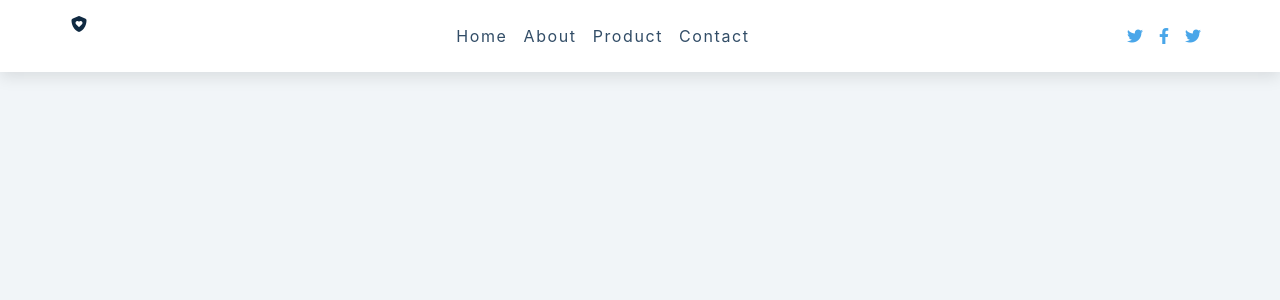
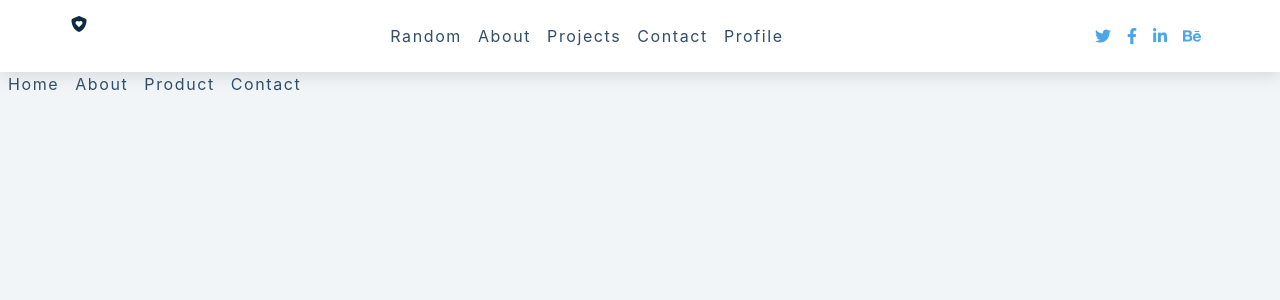
Before and after one commit to HemantKhinchiProjects/react-11-navbar, a React (Create React App) app: page / in a window 1280 px wide. Shown: the top 300 px of the page. Built offline with nearby package versions, Linux system fonts and the light colour scheme.

Commit message:
2 files modified, 1 added

```diff
--- a/src/App.js
+++ b/src/App.js
@@ -1,10 +1,12 @@
 import React from 'react';
 import './style.css';
 import Navbar from './Component/Navbar';
+import Sidebar from './Component/Sidebar';
 export default function App() {
   return (
     <>
       <Navbar />
+      <Sidebar />
     </>
   );
 }
--- a/src/Component/Navbar.js
+++ b/src/Component/Navbar.js
@@ -1,5 +1,5 @@
 import React from 'react';
-import Sidebar from './Sidebar';
+import { links, social } from './data';
 const Navbar = () => {
   return (
     <nav>
@@ -10,23 +10,27 @@ const Navbar = () => {
             <i class="fa-solid fa-bars"></i>
           </button>
         </div>
-        <Sidebar />
+        <div className="links-container show-container">
+          <ul className="links">
+            {links.map((links) => {
+              const { id, url, text } = links;
+              return (
+                <li key={id}>
+                  <a href={url}>{text}</a>
+                </li>
+              );
+            })}
+          </ul>
+        </div>
         <ul className="social-icons">
-          <li>
-            <a href="https:www.twitter.com">
-              <i class="fa-brands fa-twitter"></i>
-            </a>
-          </li>
-          <li>
-            <a href="https:www.facebook.com">
-              <i class="fa-brands fa-facebook-f"></i>
-            </a>
-          </li>
-          <li>
-            <a href="https:www.twitter.com">
-              <i class="fa-brands fa-twitter"></i>
-            </a>
-          </li>
+          {social.map((sociallinks) => {
+            const { id, url, icon } = sociallinks;
+            return (
+              <li key={id}>
+                <a href={url}>{icon}</a>
+              </li>
+            );
+          })}
         </ul>
       </div>
     </nav>
--- /dev/null
+++ b/src/Component/data.js
@@ -0,0 +1,52 @@
+import React from 'react';
+//import { FaBehance, FaFacebook, FaLinkedin, FaTwitter } from 'react-icons/fa';
+export const links = [
+  {
+    id: 1,
+    url: '/',
+    text: 'random',
+  },
+  {
+    id: 2,
+    url: '/about',
+    text: 'about',
+  },
+  {
+    id: 3,
+    url: '/projects',
+    text: 'projects',
+  },
+  {
+    id: 4,
+    url: '/contact',
+    text: 'contact',
+  },
+  {
+    id: 5,
+    url: '/profile',
+    text: 'profile',
+  },
+];
+
+export const social = [
+  {
+    id: 1,
+    url: 'https://www.twitter.com',
+    icon: <i class="fa-brands fa-twitter"></i>,
+  },
+  {
+    id: 2,
+    url: 'https://www.twitter.com',
+    icon: <i class="fa-brands fa-facebook-f"></i>,
+  },
+  {
+    id: 3,
+    url: 'https://www.twitter.com',
+    icon: <i class="fa-brands fa-linkedin-in"></i>,
+  },
+  {
+    id: 4,
+    url: 'https://www.twitter.com',
+    icon: <i class="fa-brands fa-behance"></i>,
+  },
+];
```
